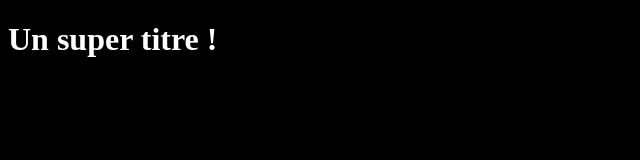
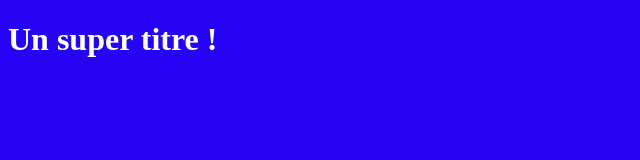
Before and after one commit to GaelLokossou/OpenClassroomProjetGitGithub, a plain HTML site: page index.html in a window 1280 px wide. Shown: the whole page, without its empty margins (0-640 px from the left). Drawn offline with Linux system fonts and the light colour scheme.

Commit message:
Nouvelle mise a jour de la couleur du css

```diff
--- a/style.css
+++ b/style.css
@@ -1,4 +1,4 @@
 *{
-    background-color: black;
+    background-color: rgb(39, 3, 246);
     color: white;
 }
```
